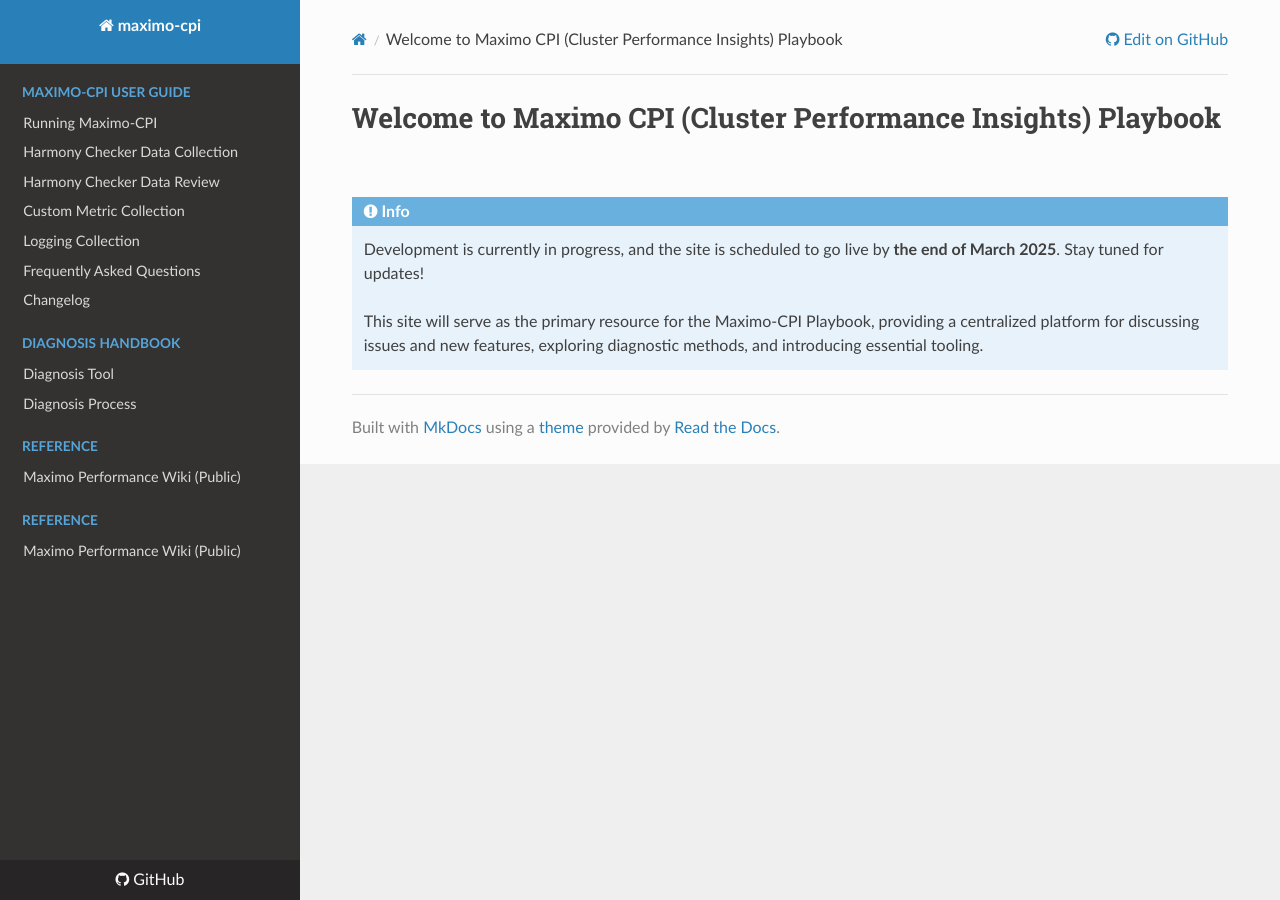
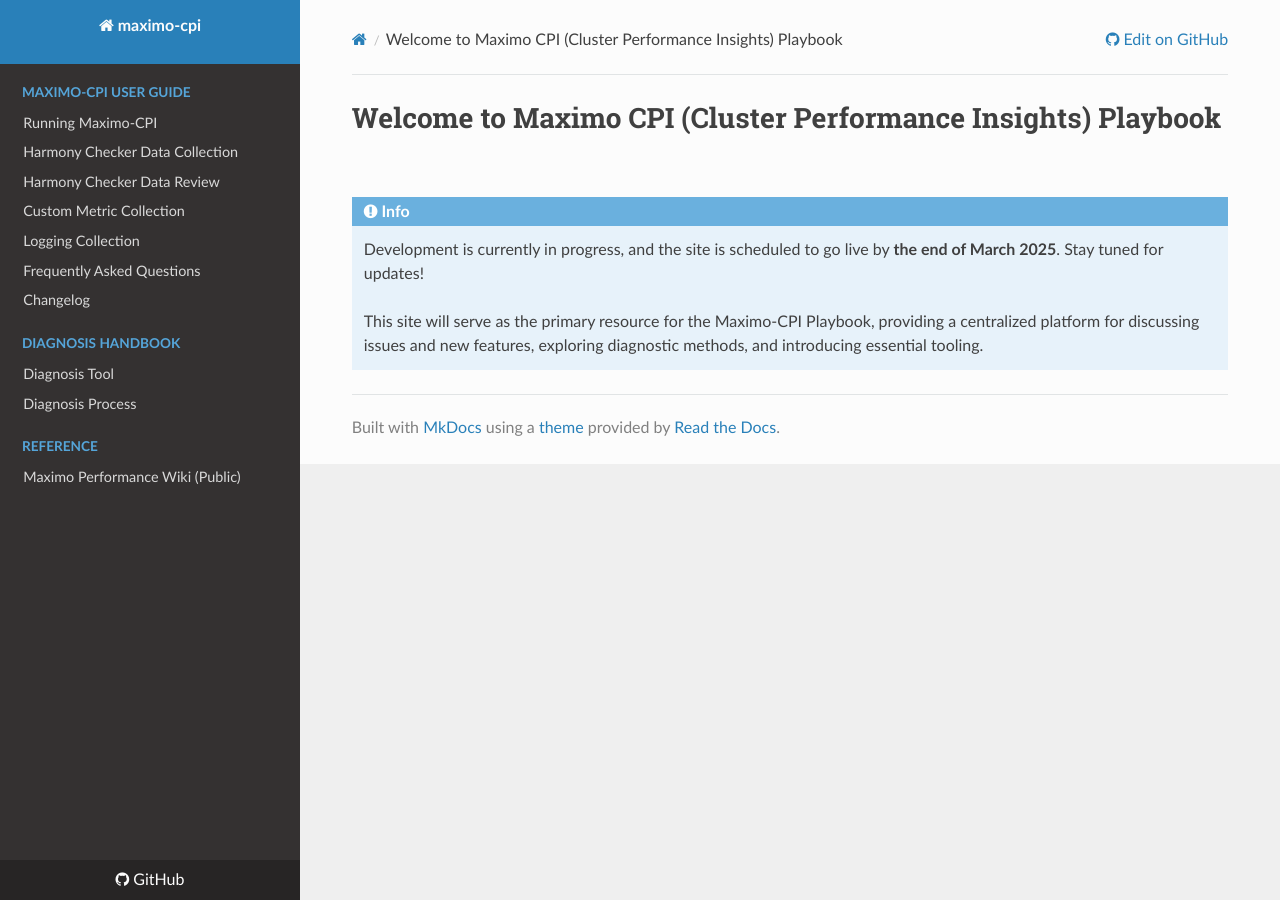
Before and after one commit to ibm-mas/mcpi, an MkDocs documentation site: the page built from docs/index.md, in a window 1280 px wide. Built offline with MkDocs 1.6.1, drawn with Linux system fonts in a browser that asks for light colours; nearby versions of some CDN libraries.

Commit message:
[patch] update mkdocs.yml

```diff
--- a/mkdocs.yml
+++ b/mkdocs.yml
@@ -23,10 +23,6 @@
     - 'Diagnosis Process': diagnosis/diagnostic-process.md
   - 'Reference':
     - 'Maximo Performance Wiki (Public)': https://ibm-mas.github.io/mas-performance/
-
-  - 'Reference':
-    - 'Maximo Performance Wiki (Public)': https://ibm-mas.github.io/mas-performance/
-
 
 theme:
   name: readthedocs
```
